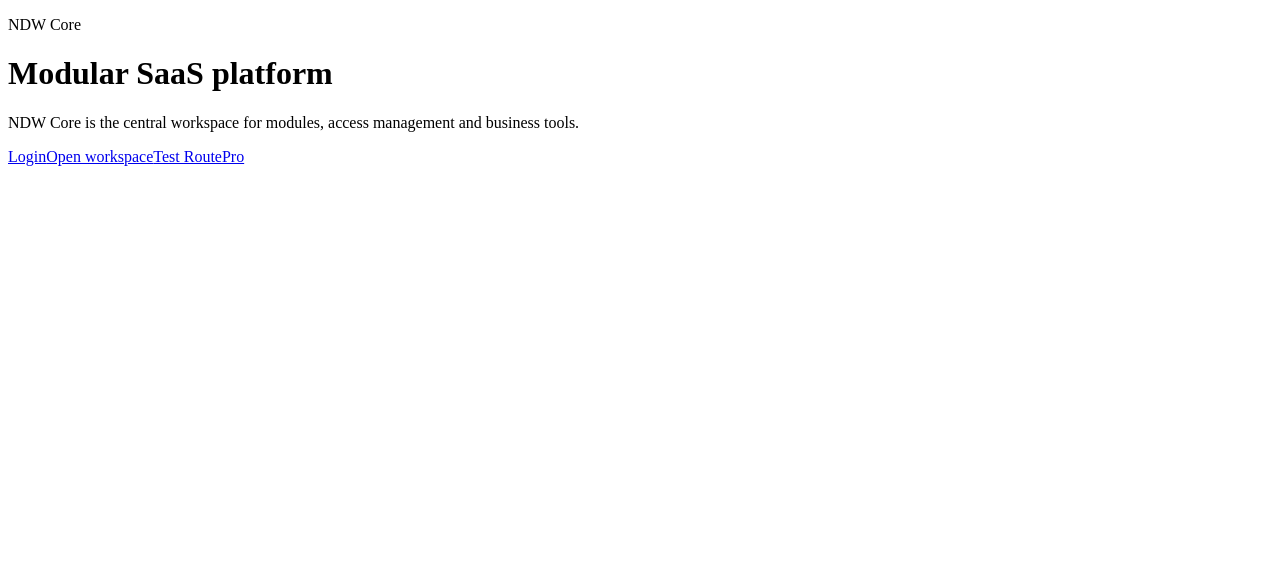
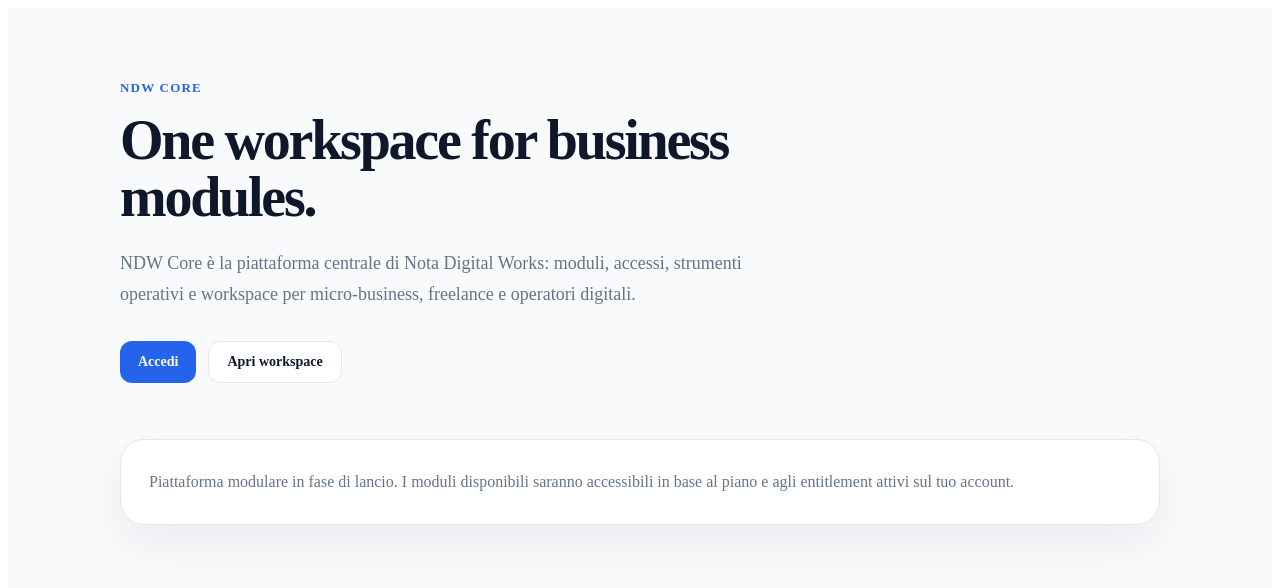
Before and after one commit to NDW-NotaDigitalWorks/ndw-platform, a Next.js app: page / in a window 1280 px wide. Shown: the top 588 px of the page. Built offline with nearby package versions, Linux system fonts and the light colour scheme.

Commit message:
Core polish + Agenda V1 ready

```diff
--- a/src/app/page.tsx
+++ b/src/app/page.tsx
@@ -1,45 +1,109 @@
 import Link from "next/link";
+import { theme } from "@/styles/theme";
+
+const pageStyle: React.CSSProperties = {
+  minHeight: "100vh",
+  background: theme.colors.background,
+  color: theme.colors.text,
+  padding: "72px 24px",
+};
+
+const containerStyle: React.CSSProperties = {
+  maxWidth: 1040,
+  margin: "0 auto",
+};
+
+const eyebrowStyle: React.CSSProperties = {
+  margin: 0,
+  fontSize: 13,
+  fontWeight: 800,
+  textTransform: "uppercase",
+  letterSpacing: 1.2,
+  color: theme.colors.primary,
+};
+
+const titleStyle: React.CSSProperties = {
+  margin: "16px 0 0",
+  maxWidth: 760,
+  fontSize: 56,
+  lineHeight: 1.02,
+  letterSpacing: "-0.04em",
+  color: theme.colors.text,
+};
+
+const subtitleStyle: React.CSSProperties = {
+  margin: "22px 0 0",
+  maxWidth: 640,
+  fontSize: 18,
+  lineHeight: 1.7,
+  color: theme.colors.textMuted,
+};
+
+const primaryLinkStyle: React.CSSProperties = {
+  display: "inline-flex",
+  alignItems: "center",
+  justifyContent: "center",
+  padding: "12px 18px",
+  borderRadius: 12,
+  background: theme.colors.primary,
+  color: "#ffffff",
+  fontSize: 14,
+  fontWeight: 800,
+  textDecoration: "none",
+};
+
+const secondaryLinkStyle: React.CSSProperties = {
+  display: "inline-flex",
+  alignItems: "center",
+  justifyContent: "center",
+  padding: "12px 18px",
+  borderRadius: 12,
+  background: theme.colors.card,
+  color: theme.colors.text,
+  border: `1px solid ${theme.colors.border}`,
+  fontSize: 14,
+  fontWeight: 700,
+  textDecoration: "none",
+};
+
+const cardStyle: React.CSSProperties = {
+  marginTop: 56,
+  padding: 28,
+  border: `1px solid ${theme.colors.border}`,
+  borderRadius: 24,
+  background: theme.colors.card,
+  boxShadow: "0 18px 50px rgba(15, 23, 42, 0.06)",
+};
 
 export default function HomePage() {
   return (
-    <main className="min-h-screen bg-slate-950 px-6 py-12 text-white">
-      <div className="mx-auto flex max-w-3xl flex-col gap-8">
-        <div>
-          <p className="text-sm font-medium uppercase tracking-[0.2em] text-cyan-300">
-            NDW Core
-          </p>
+    <main style={pageStyle}>
+      <div style={containerStyle}>
+        <p style={eyebrowStyle}>NDW Core</p>
 
-          <h1 className="mt-4 text-4xl font-bold tracking-tight">
-            Modular SaaS platform
-          </h1>
+        <h1 style={titleStyle}>One workspace for business modules.</h1>
 
-          <p className="mt-4 max-w-xl text-slate-300">
-            NDW Core is the central workspace for modules, access management and
-            business tools.
-          </p>
+        <p style={subtitleStyle}>
+          NDW Core è la piattaforma centrale di Nota Digital Works: moduli,
+          accessi, strumenti operativi e workspace per micro-business,
+          freelance e operatori digitali.
+        </p>
+
+        <div style={{ marginTop: 32, display: "flex", gap: 12, flexWrap: "wrap" }}>
+          <Link href="/login" style={primaryLinkStyle}>
+            Accedi
+          </Link>
+
+          <Link href="/app" style={secondaryLinkStyle}>
+            Apri workspace
+          </Link>
         </div>
 
-        <div className="flex flex-wrap gap-3">
-          <Link
-            href="/login"
-            className="rounded-xl bg-white px-5 py-3 text-sm font-semibold text-slate-950"
-          >
-            Login
-          </Link>
-
-          <Link
-            href="/app"
-            className="rounded-xl border border-white/20 px-5 py-3 text-sm font-semibold text-white"
-          >
-            Open workspace
-          </Link>
-
-          <Link
-            href="/app/routepro"
-            className="rounded-xl border border-cyan-400/40 px-5 py-3 text-sm font-semibold text-cyan-200"
-          >
-            Test RoutePro
-          </Link>
+        <div style={cardStyle}>
+          <p style={{ margin: 0, color: theme.colors.textMuted, lineHeight: 1.7 }}>
+            Piattaforma modulare in fase di lancio. I moduli disponibili saranno
+            accessibili in base al piano e agli entitlement attivi sul tuo account.
+          </p>
         </div>
       </div>
     </main>
```
Also changed, not shown: src/app/app/layout.tsx (+47 -52 lines), src/app/app/page.tsx (+35 -22 lines), src/app/app/upgrade/page.tsx (+24 -31 lines), src/app/login/page.tsx (+109 -12 lines).
